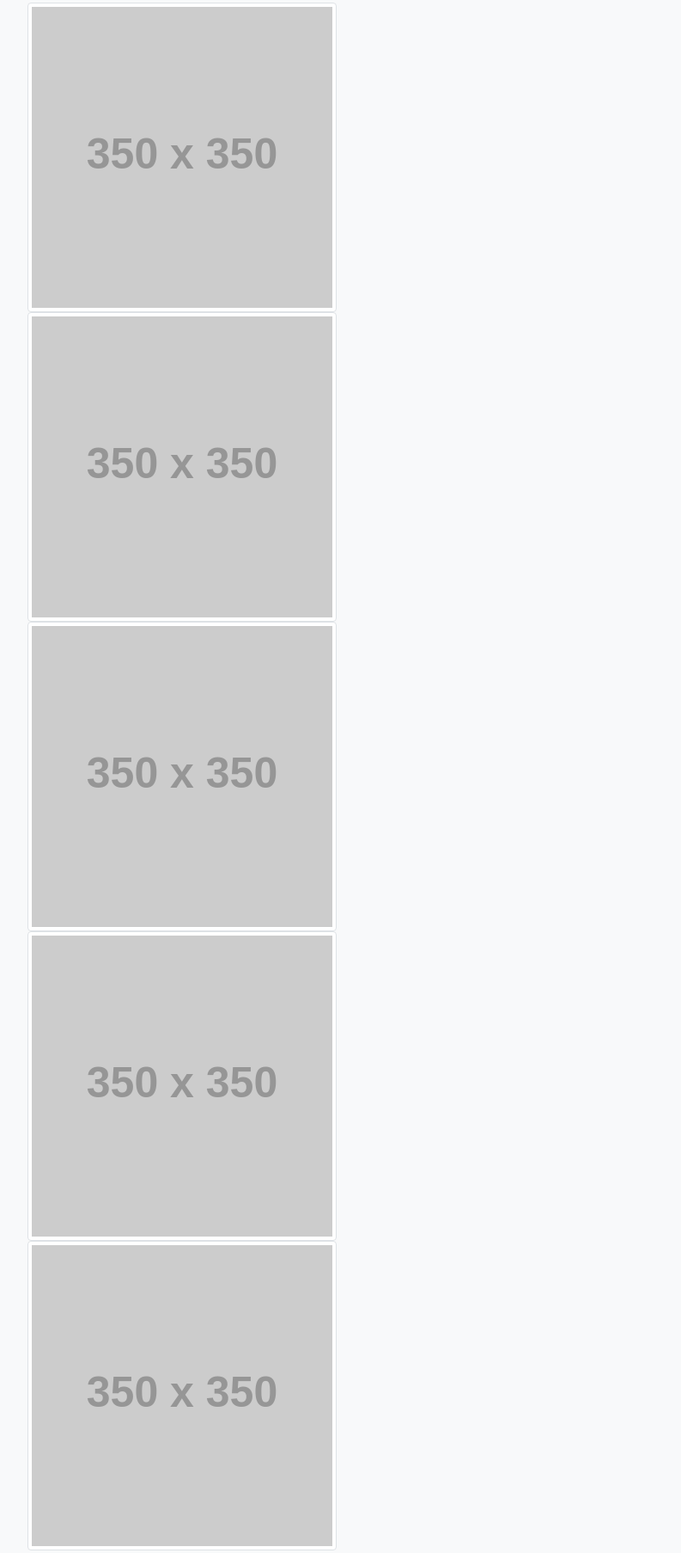
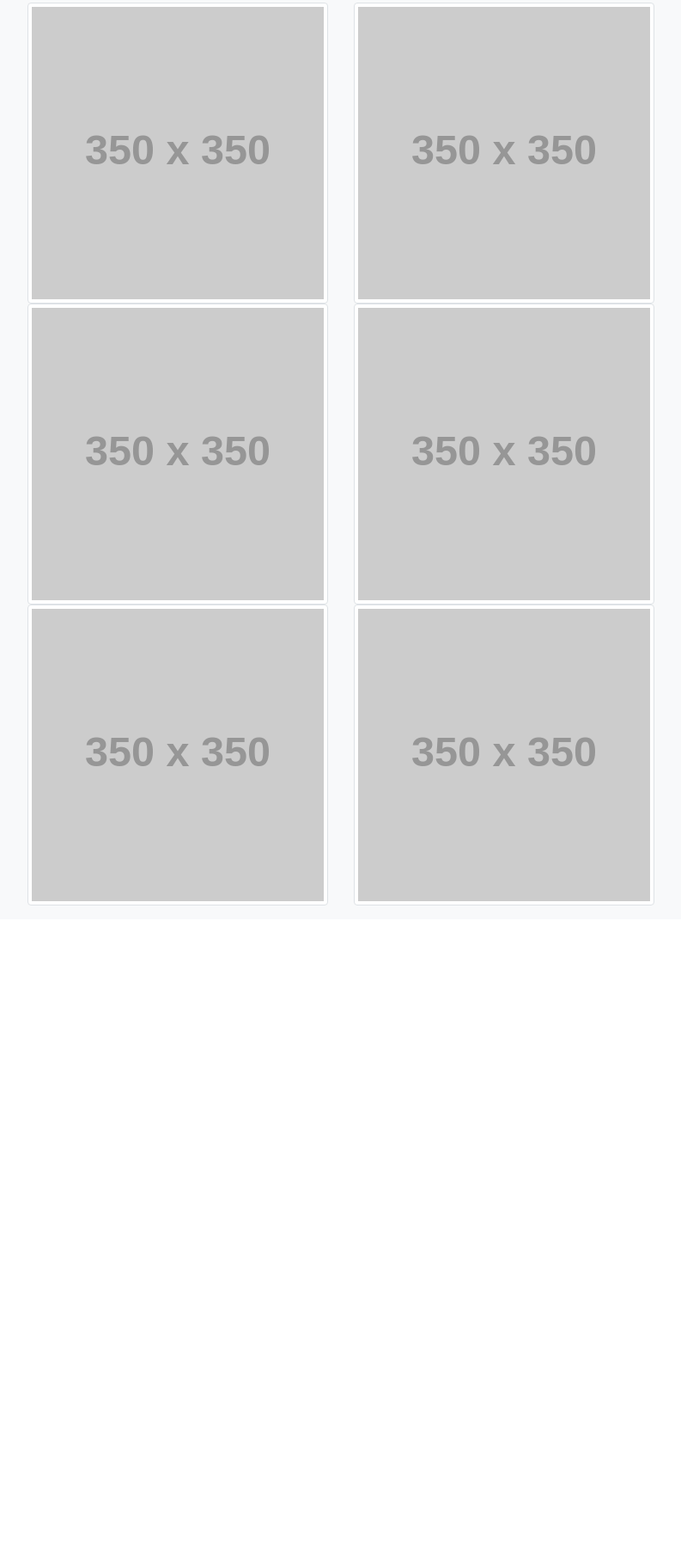
Before and after one commit to meierj423/responsive-portfolio, a plain HTML site: page portfolio.html in a window 1280 px wide. Shown: the part 125-1931 px from the top of the page at 86% size, without its empty margins (53-846 px from the left). After the commit the page ends 1202 px from the top, so only its background shows below. Drawn offline with nearby package versions, Linux system fonts and the light colour scheme; placeholder pictures from the web are drawn by us.

Commit message:
html validation

```diff
--- a/portfolio.html
+++ b/portfolio.html
@@ -46,31 +46,30 @@
                     </div>
 
                     <div class="row">
-                        <div class="col-md-10">
-                            <img class="img img-thumbnail" src="http://placehold.it/350x350">
+                        <div class="col-sm-6 col-md-5 col-lg-4">
+                            <img class="img img-thumbnail" src="http://placehold.it/350x350" alt="placeholder1">
+                        </div>
+                        <div class="col-sm-6 col-md-5 col-lg-4">
+                            <img class="img img-thumbnail" src="http://placehold.it/350x350" alt="placeholder2">
                         </div>
                     </div>
                     <div class="row">
-                        <div class="col-md-10">
-                            <img class="img img-thumbnail" src="http://placehold.it/350x350">
+                        <div class="col-sm-6 col-md-5 col-lg-4">
+                            <img class="img img-thumbnail" src="http://placehold.it/350x350" alt="placeholder3">
+                        </div>
+                        <div class="col-sm-6 col-md-5 col-lg-4">
+                            <img class="img img-thumbnail" src="http://placehold.it/350x350" alt="placeholder4">
                         </div>
                     </div>
                     <div class="row">
-                        <div class="col-md-10">
-                            <img class="img img-thumbnail" src="http://placehold.it/350x350">
+                        <div class="col-sm-6 col-md-5 col-lg-4">
+                            <img class="img img-thumbnail" src="http://placehold.it/350x350" alt="placeholder5">
+                        </div>
+                        <div class="col-sm-6 col-md-5 col-lg-4">
+                            <img class="img img-thumbnail" src="http://placehold.it/350x350" alt="placeholder6">
                         </div>
                     </div>
-                    <div class="row">
-                        <div class="col-md-10">
-                            <img class="img img-thumbnail" src="http://placehold.it/350x350">
-                        </div>
-                    </div>
-                    <div class="row">
-                        <div class="col-md-10">
-                            <img class="img img-thumbnail" src="http://placehold.it/350x350">
-                        </div>
-                    </div>
-
+                </div>
             </section>
         </div>
     </main>
```
Also changed, not shown: contact.html (+9 -4 lines), index.html (+25 -16 lines).
